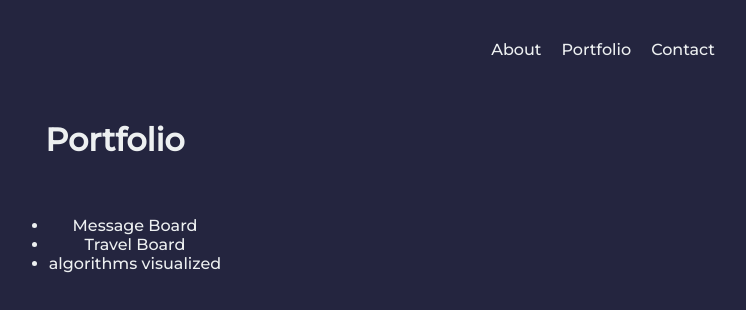
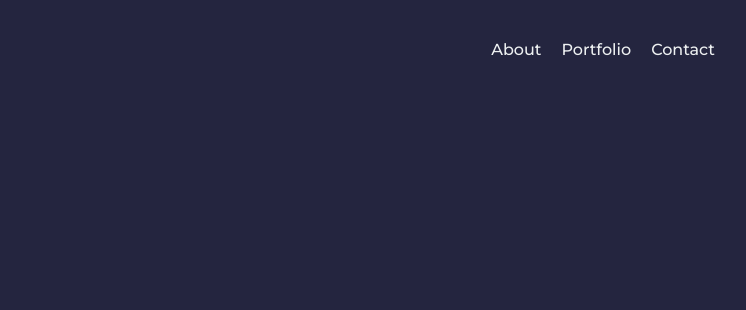
Before and after one commit to ConnerMcCabe/Portfolio, a React (Create React App) app: page /projects in a window 1280 px wide. Shown: the top 310 px of the page, without its empty margins (525-1271 px from the left). Built offline with nearby package versions, Linux system fonts and the light colour scheme.

Commit message:
updating project/ card structure

```diff
--- a/package.json
+++ b/package.json
@@ -3,11 +3,12 @@
   "version": "0.1.0",
   "private": true,
   "dependencies": {
+    "axios": "^0.20.0",
     "framer-motion": "^1.6.17",
     "react": "^16.12.0",
     "react-dom": "^16.12.0",
     "react-router-dom": "^5.1.2",
-    "react-scripts": "^3.3.1"
+    "react-scripts": "^3.4.3"
   },
   "scripts": {
     "start": "react-scripts start",
--- a/src/App/App.js
+++ b/src/App/App.js
@@ -1,10 +1,11 @@
 import React from 'react';
+import { BrowserRouter, Route } from 'react-router-dom'
+import './App.css';
+
 import Navbar from '../Components/Navbar/Navbar.js'
 import About from "../Components/About/About.js"
 import Contact from "../Components/Contact/Contact.js"
-import Proj from "../Components/Portfolio/Project.js"
-import { BrowserRouter, Route } from 'react-router-dom'
-import './App.css';
+import Portfolio from "../Components/Portfolio/Project.js"
 
 
 function App() {
@@ -14,7 +15,7 @@ function App() {
     <Navbar />
       <Route exact path="/contact" component={Contact} />
       <Route path="/about" component={About} />
-      <Route path="/projects" component={Proj} />
+      <Route path="/projects" component={Portfolio} />
     </div>
     </BrowserRouter>
   );
--- a/src/Components/Portfolio/Project.js
+++ b/src/Components/Portfolio/Project.js
@@ -1,25 +1,16 @@
-import React from "react"
+import React, { useState } from "react";
+import axios from 'axios';
+import ProjectCards from './ProjectCards'
 
-function Proj() {
+const Portfolio = () => {
+  const [projects, updateProjects] = useState([]);
+
   return (
-    <div className="projects">
-      <div className="container">
-
-
-      <h1>Portfolio</h1>
-      <br></br>
-      <div>
-        <ul>
-          <li>Message Board</li>
-          <li>Travel Board</li>
-          <li>algorithms visualized</li>
-
-
-        </ul>
-      </div>
-      </div>
+    <div className="projects-container">
+      {}
+      <ProjectCards />
     </div>
   )
 }
 
-export default Proj;
+export default Portfolio;
--- /dev/null
+++ b/src/Components/Portfolio/ProjectCards.js
@@ -0,0 +1,11 @@
+import React from "react"
+
+function ProjectCard() {
+  return (
+    <div className="project-cards">
+
+    </div>
+  )
+}
+
+export default ProjectCard;
```
Also changed, not shown: 1 other file (tests, documents, lock files or other folders).
